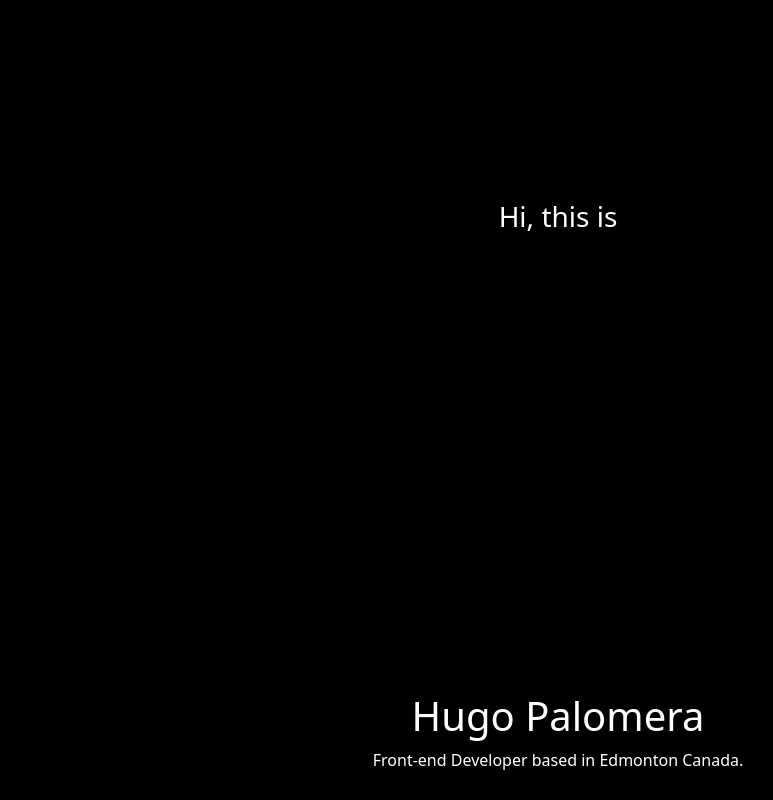
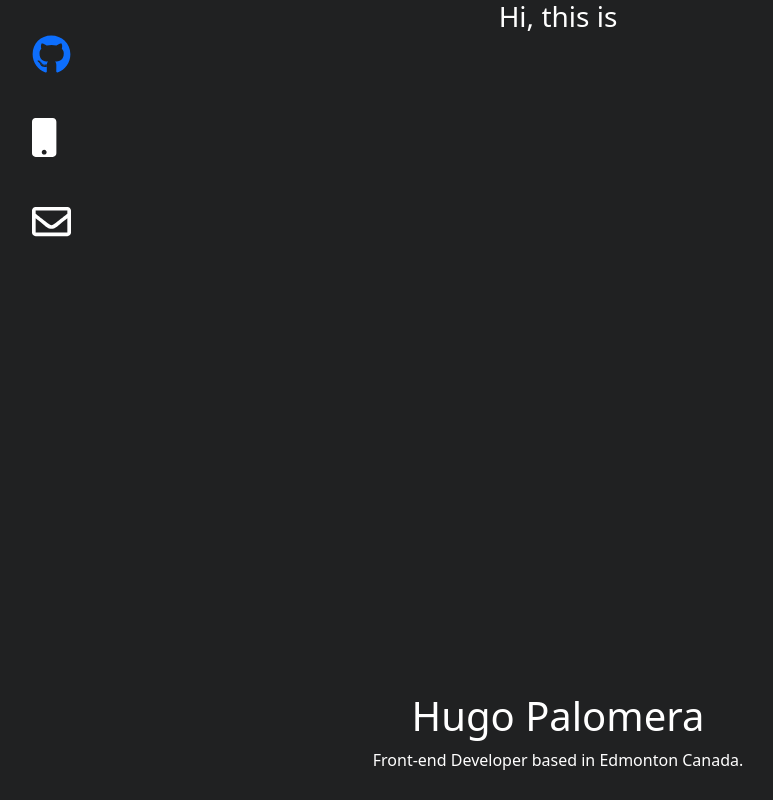
Before and after one commit to hugo-pb/Hugos-Porfolio, a React (Create React App) app: page / in a window 1280 px wide. Shown: the top 800 px of the page, without its empty margins (82-855 px from the left). Built offline with nearby package versions, Linux system fonts and the light colour scheme; no server answers.

Commit message:
contact form

```diff
--- a/package.json
+++ b/package.json
@@ -3,6 +3,11 @@
   "version": "0.1.0",
   "private": true,
   "dependencies": {
+    "@fortawesome/fontawesome-svg-core": "^1.2.36",
+    "@fortawesome/free-brands-svg-icons": "^5.15.4",
+    "@fortawesome/free-regular-svg-icons": "^5.15.4",
+    "@fortawesome/free-solid-svg-icons": "^5.15.4",
+    "@fortawesome/react-fontawesome": "^0.1.16",
     "@testing-library/jest-dom": "^5.16.1",
     "@testing-library/react": "^12.1.2",
     "@testing-library/user-event": "^13.5.0",
--- a/src/App.css
+++ b/src/App.css
@@ -1,23 +1,20 @@
-.App {
-  text-align: center;
-  color: white;
+
+
+.App .Background {
+  height: 560px;
 }
 
-.App .Background {
-  height: 600px;
-}
-
-.App h1 {
+.App h1 {text-align: center;
   position: relative;
   top:650px;
   color: white;
 }
-.App h3{
+.App h3{text-align: center;
     position: relative;
-  top: 200px;
+
   color: white;
 }
-.App p {
+.App p {text-align: center;
   position: relative;
   top:650px;
   color: white;}
--- a/src/App.js
+++ b/src/App.js
@@ -1,9 +1,12 @@
 import "./App.css";
 import Background from "./components/Background";
+import Contact from "./components/Contact";
 import Projects from "./components/Projects";
+
 function App() {
   return (
     <div className="App container">
+      <Contact />
       <div className="Background section">
         <h3>Hi, this is</h3>
         <Background />
--- a/src/components/Backgroundconf.js
+++ b/src/components/Backgroundconf.js
@@ -1,7 +1,7 @@
 const Conf = {
   background: {
     color: {
-      value: "#000",
+      value: "#202122",
     },
     position: "100px 100px",
     repeat: "no-repeat",
--- /dev/null
+++ b/src/components/Contact.js
@@ -0,0 +1,27 @@
+import React from "react";
+import { FontAwesomeIcon } from "@fortawesome/react-fontawesome";
+import { faGithub } from "@fortawesome/free-brands-svg-icons";
+import { faMobile } from "@fortawesome/free-solid-svg-icons";
+import { faEnvelope } from "@fortawesome/free-regular-svg-icons";
+import "../styles/Contact.css";
+export default function Contact() {
+  return (
+    <div className="Contact">
+      <ul>
+        <li>
+          <a href="https://github.com/hugo-pb" target="_blank" rel="noreferrer">
+            <FontAwesomeIcon icon={faGithub} size="60px" />
+          </a>
+        </li>
+        <li>
+          {" "}
+          <FontAwesomeIcon icon={faMobile} />
+        </li>
+        <li>
+          {" "}
+          <FontAwesomeIcon icon={faEnvelope} />
+        </li>
+      </ul>
+    </div>
+  );
+}
--- /dev/null
+++ b/src/styles/Contact.css
@@ -0,0 +1,13 @@
+.Contact {
+  position: fixed;
+}
+.Contact ul {
+  display: absolute;
+color: white;
+list-style: none;
+}
+.Contact li {
+    color: white;
+    margin-top: 25px;
+    font-size: 39px;
+}
```
Also changed, not shown: 1 other file (tests, documents, lock files or other folders).
